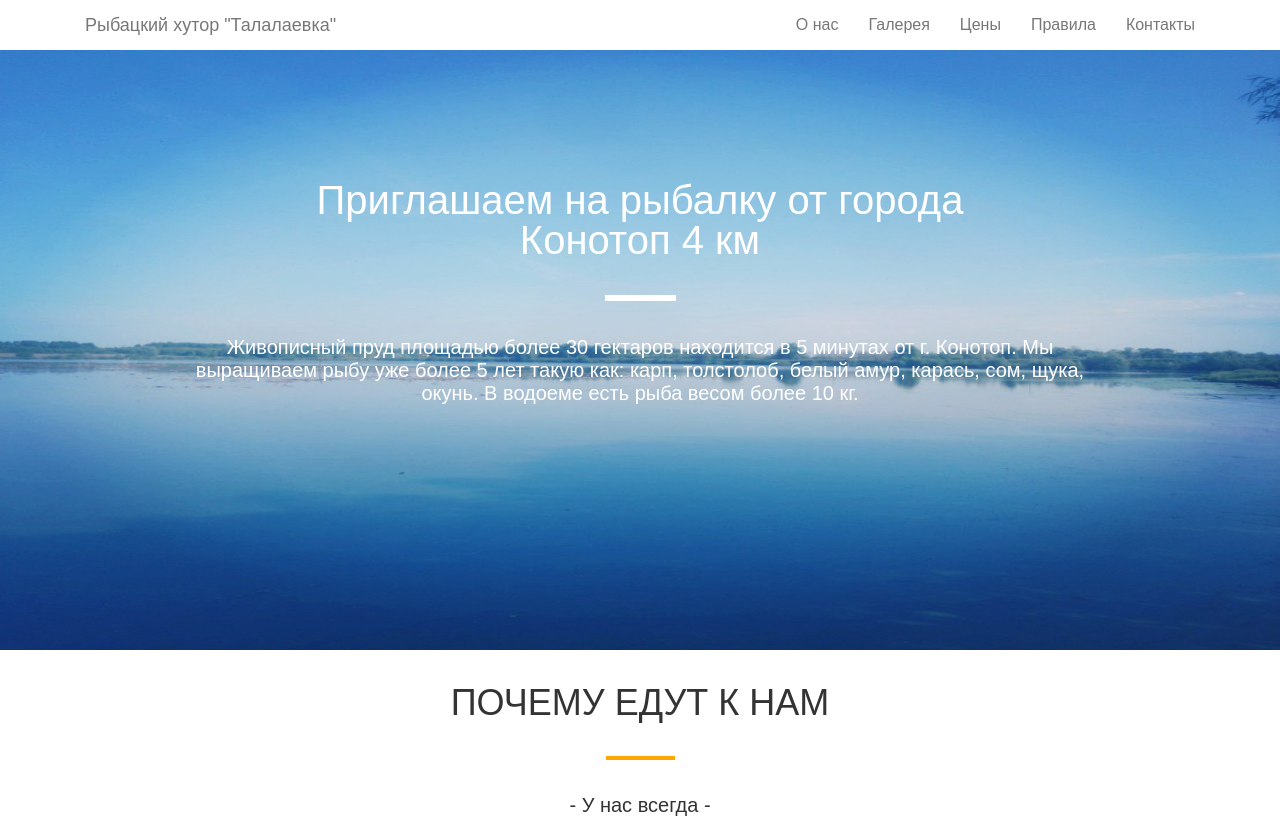
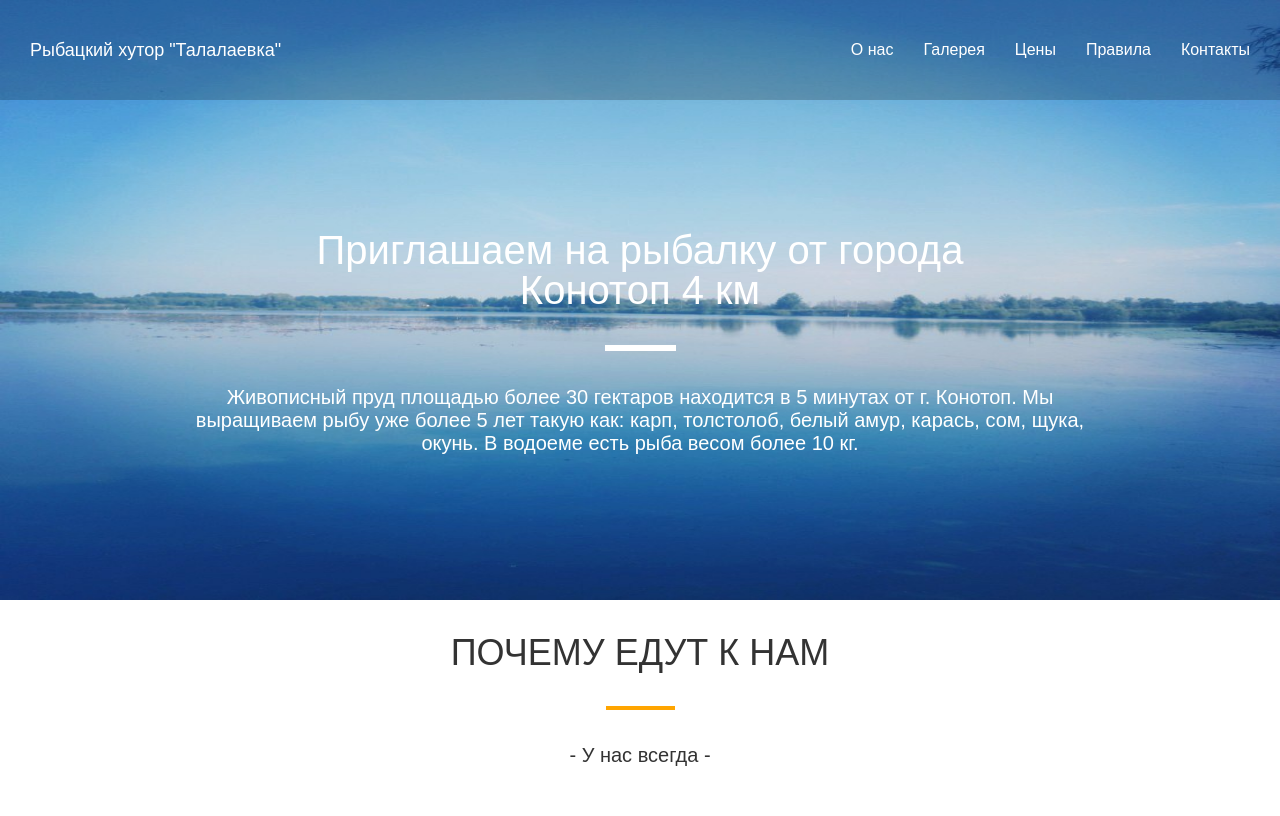
Before and after one commit to TalalaKonotop/fishing_, a website: page src/index.html in a window 1280 px wide. Shown: the top 816 px of the page. Drawn offline with Linux system fonts and the light colour scheme; files that its build step writes are made by us from their sources.

Commit message:
11 commit

```diff
--- a/src/index.html
+++ b/src/index.html
@@ -21,8 +21,8 @@
 </head>
 
 <body>
-    <div class="container">
-        <nav class="navbar navbar-default">
+    <div class="container top ">
+        <nav class="navbar navbar-default wow fadeInDown">
             <!-- Brand and toggle get grouped for better mobile display -->
             <div class="navbar-header">
                 <a class="navbar-brand" href="#">Рыбацкий хутор "Талалаевка"</a>
@@ -42,11 +42,11 @@
         <!-- /.container-fluid -->
         </nav>
     </div>
-    <div class="container-fluid wow fadeInUp">
+    <div class="container-fluid ">
         <div class="banner">
-            <h2>Приглашаем на рыбалку от города Конотоп 4 км </h2>
-            <hr>
-            <p> Живописный пруд площадью более 30 гектаров находится в 5 минутах от г. Конотоп. Мы выращиваем рыбу уже более 5 лет такую как: карп, толстолоб, белый амур, карась, сом, щука, окунь. В водоеме есть рыба весом более 10 кг. </p>
+            <h2 class="wow fadeInUp">Приглашаем на рыбалку от города Конотоп 4 км </h2>
+            <hr class="wow fadeInUp">
+            <p class="wow fadeInUp"> Живописный пруд площадью более 30 гектаров находится в 5 минутах от г. Конотоп. Мы выращиваем рыбу уже более 5 лет такую как: карп, толстолоб, белый амур, карась, сом, щука, окунь. В водоеме есть рыба весом более 10 кг. </p>
         </div>
     </div>
     <!--Block-->
--- a/src/less/_main.less
+++ b/src/less/_main.less
@@ -5,6 +5,20 @@
 // General
 *{
 	font-family: sans-serif;
+}
+.top{
+	position: absolute;
+	line-height: 100px;
+	top:0;
+	left: 0;
+	right: 0;
+	margin: auto;
+	background-color: rgba(0, 0, 0, 0.2);
+	width: 100%;
+	height: 100px;
+	z-index: 999;
+
+
 }
 .container-fluid{
 	padding: 0;
@@ -14,7 +28,15 @@
 	margin-bottom: 0;
 	font-family: @font-family_1;
 	border: none;
-	background: #fff;
+	background:none;
+		.navbar-header a {
+			color: #fff;
+			line-height: 70px;
+		}
+		.navbar-collapse ul li a{
+			color: #fff;
+			line-height: 70px;
+		}
 }
 .banner{
 	width: 100%;
@@ -29,7 +51,7 @@
 			margin: 0 auto;
 			color: @content_text;
 			font-size: 40px;
-			padding: 130px 0 35px 0;
+			padding: 230px 0 35px 0;
 			text-align: center;
 		}
 		hr{
@@ -77,7 +99,7 @@
 	}
 	.block__main{
 		margin-top: 35px;
-		div{
+		.row div{
 
 		//background: yellow;
 		margin: 0 auto;
@@ -107,9 +129,21 @@
 				font-size: 14px;
 				font-family: @font-family_1;
 			}
+		}
 	}
-}}
-
+}
+//html body div.container.wow.fadeInUp div.block.wow.fadeIn div.row div.col-xs-4 div.image{
+//	overflow: hidden;
+//	height: 150px;
+//	width: 150px;
+//	border: 3px orange solid;
+//	border-radius: 50%;
+//	margin: 0 auto;
+//	display: block;
+//	img{
+//		display: block;
+//	}
+//}
 // Gallery
 .galley{
 
```
Also changed, not shown: dist/css/style.min.css, dist/index.html.
